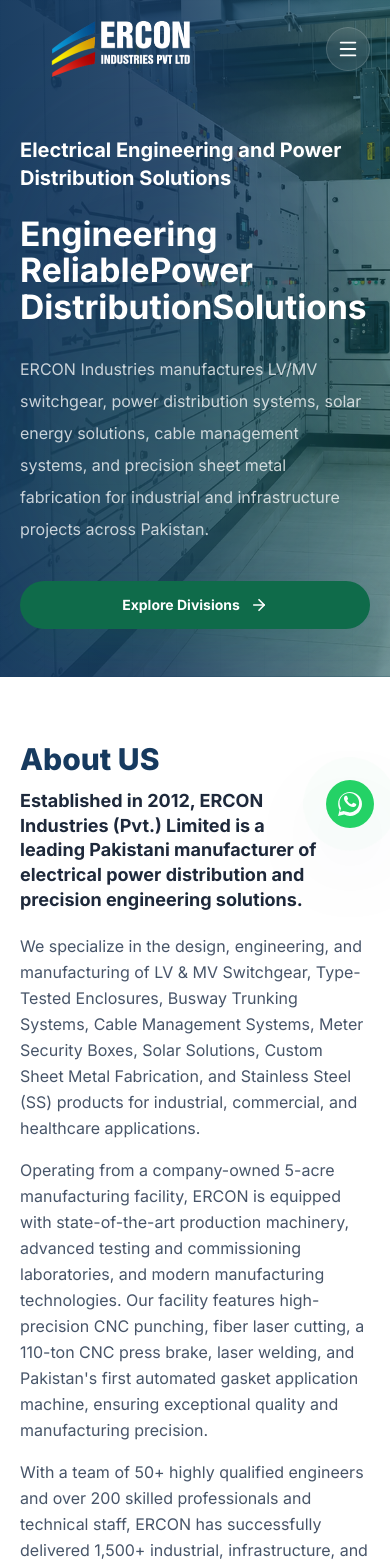
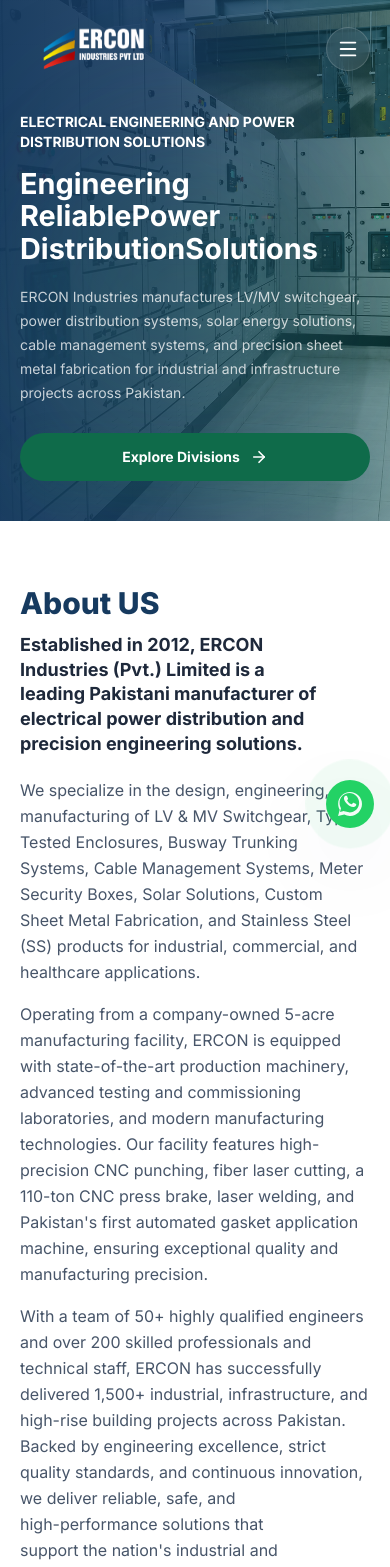
Before and after one commit to rehmanarainofficial/ercon-website, a React (Vite) app: page / in a window 390 px wide. Shown: the top 1567 px of the page. Built offline with nearby package versions, Linux system fonts and the light colour scheme; no server answers.

Commit message:
refactor: update responsive typography, layout spacing, and logo sizes across hero sections and navigation components

```diff
--- a/src/components/layout/Footer.jsx
+++ b/src/components/layout/Footer.jsx
@@ -64,9 +64,9 @@
         <div className="grid gap-10 sm:grid-cols-2 lg:grid-cols-[1.6fr_1fr_1fr_1.4fr] border-b border-white/10 pb-12">
           {/* Column 1: Brand Info */}
           <div>
-            <BrandHomeLink logoClassName="h-23 w-[250px]" />
+            <BrandHomeLink logoClassName="h-16 w-[180px] sm:h-23 sm:w-[250px]" />
             <div
-              className="group relative mt-3 h-55 aspect-[1.9] max-w-[300px] overflow-hidden rounded-[1.4rem] border border-white/15 bg-[radial-gradient(circle_at_78%_22%,rgb(76_175_80/0.24),transparent_8rem),linear-gradient(135deg,rgb(22_58_95/0.98),rgb(10_44_69/0.95)_58%,rgb(8_35_57/0.98))] shadow-[0_22px_60px_rgb(0_0_0/0.22),inset_0_1px_0_rgb(255_255_255/0.12)]"
+              className="group relative mt-3 aspect-[1.9] max-w-[260px] overflow-hidden rounded-[1.2rem] border border-white/15 bg-[radial-gradient(circle_at_78%_22%,rgb(76_175_80/0.24),transparent_8rem),linear-gradient(135deg,rgb(22_58_95/0.98),rgb(10_44_69/0.95)_58%,rgb(8_35_57/0.98))] shadow-[0_22px_60px_rgb(0_0_0/0.22),inset_0_1px_0_rgb(255_255_255/0.12)] sm:h-55 sm:max-w-[300px] sm:rounded-[1.4rem]"
               aria-label="ERCON regional footprint map"
             >
               <div className="absolute inset-0 technical-grid opacity-10" />
--- a/src/components/layout/Header.jsx
+++ b/src/components/layout/Header.jsx
@@ -28,7 +28,7 @@
         <div className="container-main flex h-(--header-height) items-center justify-between gap-4">
           <BrandHomeLink
             className="text-white"
-            logoClassName="h-[72px] w-[200px] group-hover:-translate-y-0.5 md:h-[76px] md:w-[220px] lg:h-[88px] lg:w-[280px]"
+            logoClassName="h-[52px] w-[146px] group-hover:-translate-y-0.5 sm:h-[64px] sm:w-[180px] md:h-[76px] md:w-[220px] lg:h-[88px] lg:w-[280px]"
           />
 
           <div className="flex items-center gap-2 sm:gap-3">
--- a/src/components/layout/MobileNavigation.jsx
+++ b/src/components/layout/MobileNavigation.jsx
@@ -93,7 +93,7 @@
     >
       <div className="container-main flex min-h-dvh flex-col py-5">
         <div className="flex items-center justify-between" data-mobile-item>
-          <BrandHomeLink logoClassName="h-15 w-[176px]" onNavigate={onClose} />
+          <BrandHomeLink logoClassName="h-12 w-[142px] sm:h-15 sm:w-[176px]" onNavigate={onClose} />
           <button
             aria-label="Close menu"
             className="flex h-12 w-12 items-center justify-center rounded-full border border-white/15 bg-white/10 text-white"
@@ -105,11 +105,11 @@
           </button>
         </div>
 
-        <nav aria-label="Mobile primary navigation" className="mt-12 grid gap-2">
+        <nav aria-label="Mobile primary navigation" className="mt-8 grid gap-1.5 sm:mt-12 sm:gap-2">
           {mainNavigation.map((item) => (
             <NavLink
               className={({ isActive }) =>
-                `rounded-3xl py-3 text-[clamp(1.75rem,8vw,2.5rem)] font-extrabold leading-tight transition ${
+                `rounded-3xl py-2.5 text-[clamp(1.35rem,6.5vw,2rem)] font-extrabold leading-tight transition sm:py-3 sm:text-[clamp(1.75rem,8vw,2.5rem)] ${
                   isActive
                     ? 'bg-white px-4 text-brand shadow-[0_18px_48px_rgb(0_0_0/0.16)]'
                     : 'px-1 text-white/88 hover:text-white'
--- a/src/index.css
+++ b/src/index.css
@@ -147,6 +147,8 @@
     line-height: 1;
     letter-spacing: 0 !important;
     text-wrap: balance;
+    max-width: 100%;
+    overflow-wrap: break-word;
   }
 
   h1, h2, h3, h4, h5, h6, p, span, a, button, div, label {
@@ -284,15 +286,15 @@
 
 @layer utilities {
   .text-hero {
-    font-size: clamp(2.85rem, 6.25vw, 7.25rem);
+    font-size: clamp(2rem, 6.25vw, 7.25rem);
   }
 
   .text-page {
-    font-size: clamp(2.55rem, 5.25vw, 5.85rem);
+    font-size: clamp(1.85rem, 5.25vw, 5.85rem);
   }
 
   .text-section {
-    font-size: clamp(2rem, 3.8vw, 4.6rem);
+    font-size: clamp(1.65rem, 3.8vw, 4.6rem);
   }
 
   .text-card-title {
@@ -300,7 +302,7 @@
   }
 
   .text-compact-display {
-    font-size: clamp(2rem, 4.2vw, 4.8rem);
+    font-size: clamp(1.65rem, 4.2vw, 4.8rem);
   }
 
   .text-body-fluid {
--- a/src/pages/Clientele/sections/ClienteleHero.jsx
+++ b/src/pages/Clientele/sections/ClienteleHero.jsx
@@ -30,18 +30,18 @@
   )
 
   return (
-    <section className="relative isolate overflow-hidden bg-surface-dark pt-32 text-white lg:pt-10" ref={sectionRef}>
+    <section className="relative isolate overflow-hidden bg-surface-dark pt-28 text-white sm:pt-32 lg:pt-10" ref={sectionRef}>
       <div className="absolute inset-0 -z-10 technical-grid opacity-55" />
       <div className="absolute inset-0 -z-10 bg-[radial-gradient(circle_at_18%_16%,rgb(76_175_80/0.24),transparent_34rem),radial-gradient(circle_at_86%_20%,rgb(22_58_95/0.34),transparent_28rem),linear-gradient(150deg,#163A5F_0%,#112C48_52%,#0F6B4A_100%)]" />
-      <div className="container-main grid min-h-[76svh] gap-10 pb-14 lg:grid-cols-1 lg:items-end">
+      <div className="container-main grid min-h-[62svh] gap-8 pb-12 sm:min-h-[76svh] sm:gap-10 sm:pb-14 lg:grid-cols-1 lg:items-end">
         <div>
-          <p className="mt-8 text-xl font-bold tracking-[0.16em] text-white" data-clientele-hero>
+          <p className="mt-4 text-sm font-bold tracking-[0.08em] text-white sm:mt-8 sm:text-xl sm:tracking-[0.16em]" data-clientele-hero>
             {clienteleHero.eyebrow}
           </p>
-          <h1 className="mt-6 max-w-5xl text-[clamp(1.8rem,3.8vw,3.5rem)] font-bold text-white leading-tight" data-clientele-hero>
+          <h1 className="mt-4 max-w-5xl text-[clamp(1.65rem,7vw,2.25rem)] font-bold leading-[1.14] text-white sm:mt-6 sm:text-[clamp(1.8rem,3.8vw,3.5rem)] sm:leading-tight" data-clientele-hero>
             {clienteleHero.title}
           </h1>
-          <p className="mt-6 max-w-3xl text-body-fluid leading-8 text-white/72" data-clientele-hero>
+          <p className="mt-5 max-w-3xl text-sm leading-6 text-white/72 sm:mt-6 sm:text-body-fluid sm:leading-8" data-clientele-hero>
             {clienteleHero.description}
           </p>
 
--- a/src/pages/Home/sections/HomeHero.jsx
+++ b/src/pages/Home/sections/HomeHero.jsx
@@ -78,22 +78,22 @@
       <div className="absolute left-[8%] top-[18%] -z-10 h-72 w-72 rounded-full bg-brand/20 blur-3xl" />
       <div className="absolute bottom-[8%] right-[10%] -z-10 h-80 w-80 rounded-full bg-accent/12 blur-3xl" />
 
-      <div className="container-main grid gap-12 pb-12 pt-34 sm:pt-38 lg:min-h-[100svh] lg:grid-cols-1 lg:items-end lg:pb-16">
+      <div className="container-main grid gap-10 pb-10 pt-28 sm:gap-12 sm:pb-12 sm:pt-38 lg:min-h-[100svh] lg:grid-cols-1 lg:items-end lg:pb-16">
         <div className="max-w-6xl lg:pb-10">
-          <p data-hero-reveal className="text-xl font-bold tracking-[0.16em] text-white">
+          <p data-hero-reveal className="text-sm font-bold uppercase tracking-[0.08em] text-white sm:text-xl sm:tracking-[0.16em]">
             {homeHero.eyebrow}
           </p>
-          <h1 data-hero-reveal className="mt-6 text-[clamp(2.1rem,4.8vw,4.8rem)] font-bold text-white leading-[1.08] max-w-4xl">
+          <h1 data-hero-reveal className="mt-4 max-w-4xl text-[clamp(1.75rem,7.4vw,2.25rem)] font-bold leading-[1.12] text-white sm:mt-6 sm:text-[clamp(2.1rem,4.8vw,4.8rem)] sm:leading-[1.08]">
             Engineering Reliable<br className="hidden sm:inline" />
             Power Distribution<br className="hidden sm:inline" />
             Solutions
           </h1>
-          <p data-hero-reveal className="mt-7 max-w-3xl text-body-fluid leading-8 text-white/76">
+          <p data-hero-reveal className="mt-5 max-w-3xl text-sm leading-6 text-white/76 sm:mt-7 sm:text-body-fluid sm:leading-8">
             {homeHero.description}
           </p>
 
 
-          <div data-hero-reveal className="mt-9 flex flex-col gap-3 sm:flex-row">
+          <div data-hero-reveal className="mt-7 flex flex-col gap-3 sm:mt-9 sm:flex-row">
             <Button to={homeHero.primaryCta.href}>{homeHero.primaryCta.label}</Button>
           </div>
         </div>
```
Also changed, not shown: src/components/ui/PageHero.jsx (+5 -5 lines), src/pages/About/sections/AboutHero.jsx (+6 -6 lines), src/pages/Products/sections/ProductsHero.jsx (+4 -4 lines).
